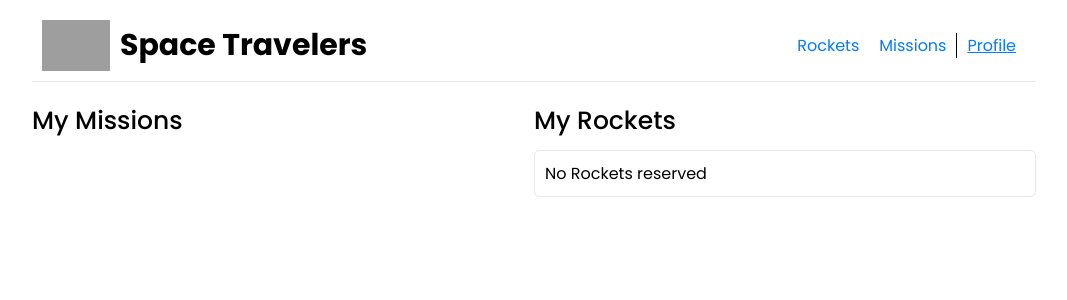
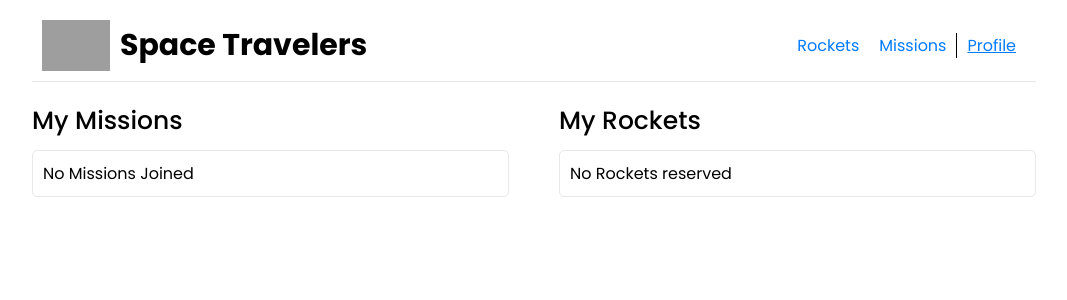
Before and after one commit to wassimchakib/space-travelers, a React (Create React App) app: page /profile in a window 1280 px wide. Shown: the top 300 px of the page, without its empty margins (106-1173 px from the left). Built offline with nearby package versions, Linux system fonts and the light colour scheme; grey boxes are pictures that could not be loaded.

Commit message:
Display missions in profile page

```diff
--- a/src/pages/profile/Profile.jsx
+++ b/src/pages/profile/Profile.jsx
@@ -3,21 +3,28 @@ import './profile.css';
 
 const Profile = () => {
   const rockets = useSelector((state) => state.rockets.rockets);
+  const missions = useSelector((state) => state.missionsReducer.missions);
+
   const reservedRockets = rockets.filter((rocket) => rocket.reserved);
+  const joinedMissionsList = missions.filter((mission) => mission.joinedMission);
+
+  const joinedMissions = joinedMissionsList.map((mission) => (
+    <li key={mission.missionId}>{mission.missionName}</li>
+  ));
+
   return (
-    <section className='profile'>
-      <div className='container'>
-        <div className='profile__content'>
-          <div className='profile__missions'>
+    <section className="profile">
+      <div className="container">
+        <div className="profile__content">
+          <div className="profile__missions">
             <h2>My Missions</h2>
+            <ul>{joinedMissionsList.length > 0 ? joinedMissions : <li>No Missions Joined</li>}</ul>
           </div>
-          <div className='profile__rockets'>
+          <div className="profile__rockets">
             <h2>My Rockets</h2>
             <ul>
               {reservedRockets.length > 0 ? (
-                reservedRockets.map((rocket) => (
-                  <li key={rocket.id}>{rocket.name}</li>
-                ))
+                reservedRockets.map((rocket) => <li key={rocket.id}>{rocket.name}</li>)
               ) : (
                 <li>No Rockets reserved</li>
               )}
--- a/src/pages/profile/profile.css
+++ b/src/pages/profile/profile.css
@@ -1,6 +1,7 @@
 .profile__content {
   display: flex;
   justify-content: space-between;
+  column-gap: 5rem;
 }
 
 .profile__content h2 {
```
